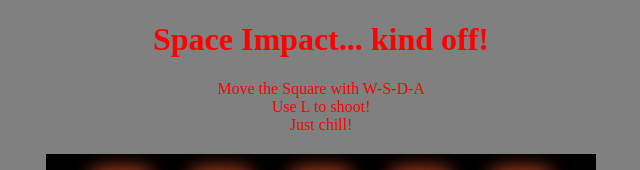
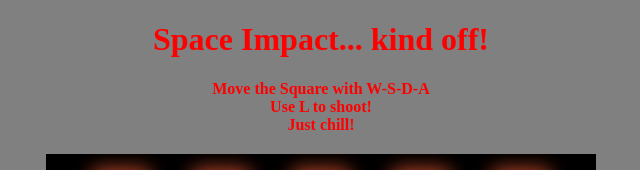
Before and after one commit to akag0d/Game_Project, a plain HTML site: page index.html in a window 1280 px wide. Shown: the top 170 px of the page, without its empty margins (319-959 px from the left). Drawn offline with Linux system fonts and the light colour scheme.

Commit message:
gameproject

```diff
--- a/index.html
+++ b/index.html
@@ -12,9 +12,9 @@
       <h1>Space Impact... kind off!</h1>
 
     <span class="controls">
-      <div>Move the Square with W-S-D-A</div>
-      <div>Use L to shoot!</div>
-      <div>Just chill!</div>
+      <div><strong>Move the Square with W-S-D-A</strong></div>
+      <div><strong>Use L to shoot!</strong></div>
+      <div><strong>Just chill!</strong></div>
     </span>
 
     <canvas id="canvas" width="550" height="600"></canvas>
```
